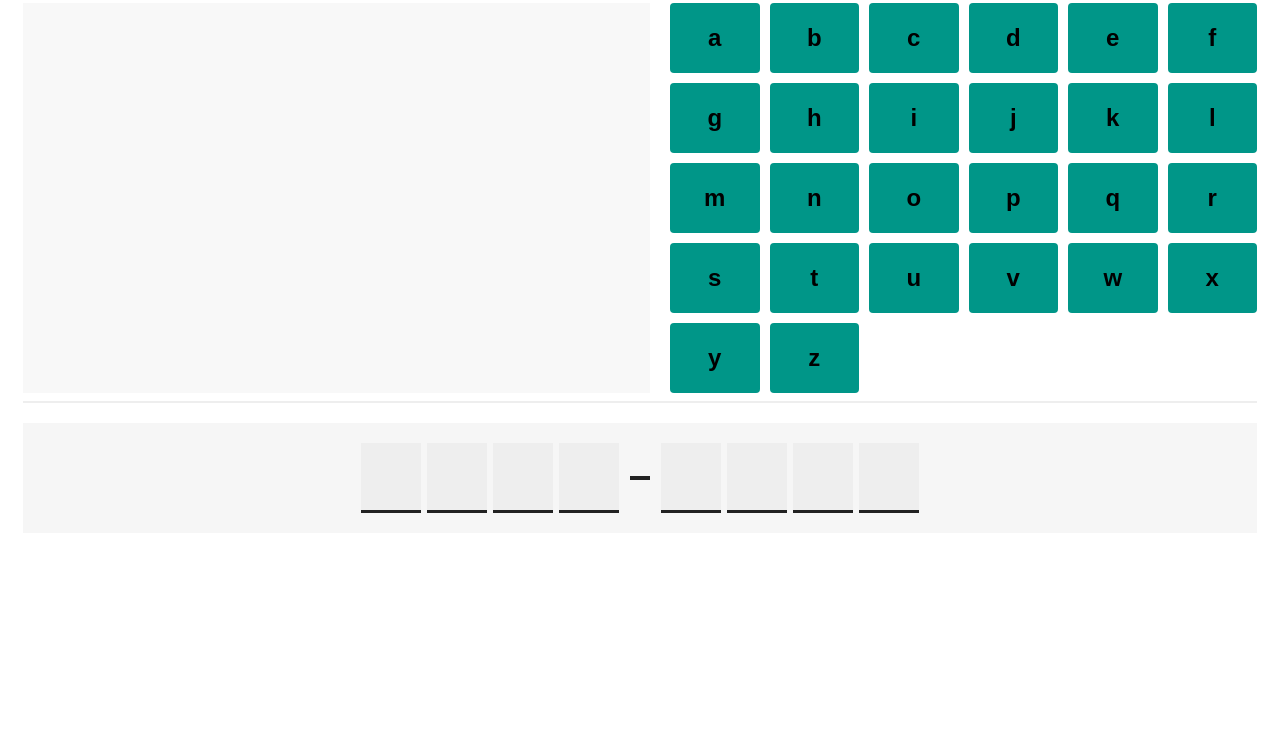
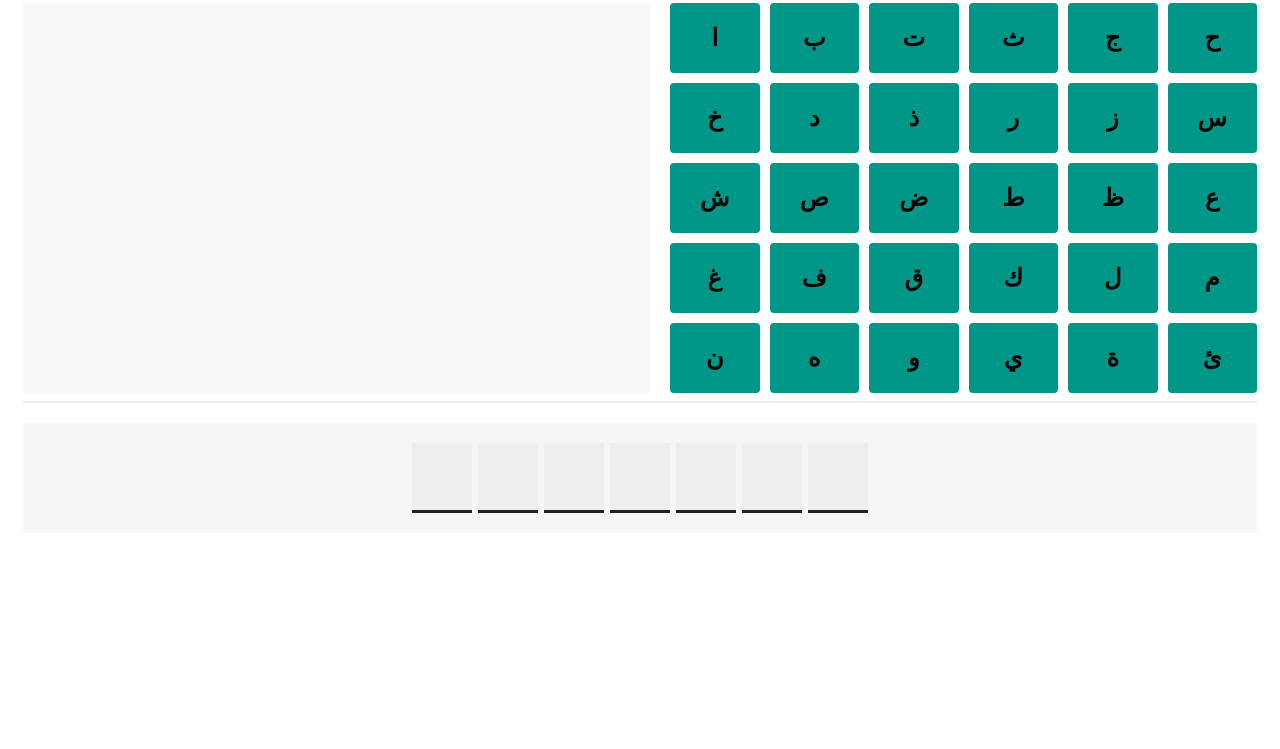
Before and after one commit to Andrew-Magdy-Rizk/tutorialOne, a plain HTML site: page index.html in a window 1280 px wide. Shown: the part 51-800 px from the top of the page. Drawn offline with Linux system fonts and the light colour scheme.

Commit message:
create Arabic

```diff
--- a/MAIN.JS
+++ b/MAIN.JS
@@ -1,5 +1,5 @@
 // Writing Letters
-let letters = "abcdefghijklmnopqrstuvwxyz";
+let letters = "ابتثجحخدذرزسشصضطظعغفقكلمنهويةئ";
 // Get Element Letters
 let eleLetters = document.querySelector(".letters");
 // Create Array From Letters
@@ -19,29 +19,53 @@ arrLetters.forEach((e) => {
 
 //create object to words secret
 const words = {
-  programming: ["php", "javascript", "java", "python", "mysql", "sql"],
-  countries: [
-    "egypt",
-    "yemen",
-    "qatar",
-    "Algeria",
-    "Australia",
-    "Canada",
-    "China",
+  اكلة: [
+    "برجر",
+    "ام علي",
+    "طعمية",
+    "خبيزه",
+    "مكرونه بشاميل",
+    "كوسه بشاميل",
+    "مسقعه",
+    "كفته",
+    "كوارع",
+    "شكشوكه",
+    "باميه",
+    "كوسه",
   ],
-  famous: [
-    "Hassan Hosni",
-    "Hassan Mustafa",
-    "Hassan Youssef",
-    "Hussein Ismail",
-    "Ahmed Badir",
+  بلاد: [
+    "مصر",
+    "امريكا",
+    "سودان",
+    "اليابان",
+    "السعودية",
+    "استراليا",
+    "الصين",
+    "الارجنتين",
+    "بلجيكا",
+    "البرازيل",
+    "كندا",
+    "جزر القمر",
   ],
-  movies: [
-    "The Gray man",
-    "Oppenheimer",
-    "John Wick",
-    "Spider Man",
-    "Fast and Furious",
+  ممثلين: [
+    "خالد النبوي",
+    "يوسف الشريف",
+    "هانى رمزي",
+    "رامز جلال",
+    "محمد رمضان",
+    "احمد السقه",
+    "عبدالحليم",
+  ],
+  افلام: [
+    "اكس لارج",
+    "ابى فوق الشجرة",
+    "واحد تاني",
+    "بحبك",
+    "الجزيرة",
+    "غش الزوجية",
+    "الحرامي و العبيط",
+    "هي فوضي",
+    "كلاشنكوف",
   ],
 };
 
@@ -112,6 +136,9 @@ document.addEventListener("click", (e) => {
         let empBox = document.querySelectorAll(".letters-guess span");
         empBox[index].innerHTML = letterClick;
       }
+      if (wordletter === " ") {
+        thesucss++;
+      }
     });
     if (theStatus !== true) {
       wrongNumber++;
@@ -124,11 +151,14 @@ document.addEventListener("click", (e) => {
       eleLetters.classList.add("finished");
       endGame();
     }
+    // Chake the All Box Guess
     allGuess.forEach((e) => {
       if (e.innerHTML !== "") {
         thesucss++;
       }
     });
+    console.log(thesucss);
+    // Get if you Finished
     if (thesucss === arrayletters.length) {
       eleLetters.classList.add("finished");
       successGame();
@@ -136,11 +166,10 @@ document.addEventListener("click", (e) => {
   }
 });
 
+// Create Pop Up When lose
 function endGame() {
   let thepop = document.createElement("div");
-  let textpop = document.createTextNode(
-    `Game Over, the word is ${randomValue}`
-  );
+  let textpop = document.createTextNode(`لقد خسرت الكلمة هى (${randomValue})`);
   let btnTry = document.createElement("a");
   let textBtn = document.createTextNode("Try Agine");
   btnTry.appendChild(textBtn);
@@ -151,11 +180,10 @@ function endGame() {
   btnTry.href = "";
 }
 
+// Create Pop Up When Win
 function successGame() {
   let thepop = document.createElement("div");
-  let textpop = document.createTextNode(
-    `Game Success, the word is ${randomValue}`
-  );
+  let textpop = document.createTextNode(`لقد ربحت الكلمة هى (${randomValue})`);
   let btnTry = document.createElement("a");
   let textBtn = document.createTextNode("Try Agine");
   btnTry.appendChild(textBtn);
--- a/index.html
+++ b/index.html
@@ -10,7 +10,7 @@
     <div class="contianer">
       <header>
         <div class="game-name">Hangman</div>
-        <div class="category">Word Form: <span></span></div>
+        <div class="category">الكلمة عن : <span></span></div>
       </header>
       <hr />
       <div class="row">
--- a/main.css
+++ b/main.css
@@ -271,6 +271,7 @@ header .category span {
   gap: 6px;
   flex-wrap: wrap;
   padding: 20px;
+  flex-direction: row-reverse;
 }
 
 .letters-guess span {
```
